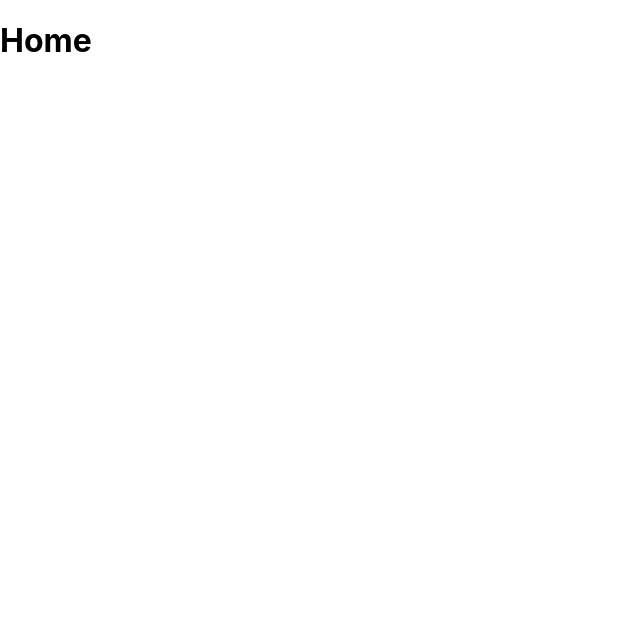
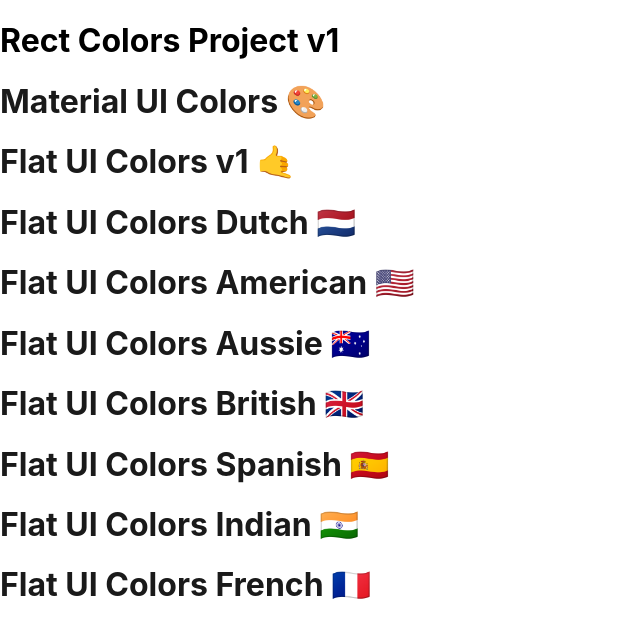
Before and after one commit to SeanDylan1982/rcp-v1, a React (Create React App) app: page / in a window 1280 px wide. Shown: the top 638 px of the page, without its empty margins (0-640 px from the left). Built offline with nearby package versions, Linux system fonts and the light colour scheme.

Commit message:
Home links

```diff
--- a/src/ColorHelpers.js
+++ b/src/ColorHelpers.js
@@ -3,7 +3,8 @@
 const levels = [50, 100, 200, 300, 400, 500, 600, 700, 800, 900];
 
 function generatePallette(starterPallette) {
-  if (window.location.pathname === '/') {
+  const url = window.location.pathname;
+  if (url === '/' || url === '') {
     return <Home />;
   }
   let newPallette = {
--- a/src/Home.js
+++ b/src/Home.js
@@ -1,10 +1,21 @@
 import React, { Component } from 'react';
+import PalletteList from './PalletteList';
+import seedColors from './seedColors';
 // import './Home.css';
 
 class Home extends Component {
+  static defaultProps = {
+    colors: seedColors,
+  }
+  constructor(props) {
+    super(props);
+    this.state = {
+
+    }
+  }
   render() {
     return (
-      <h1>Home</h1>
+      <PalletteList pallettes={seedColors} />
     );
   }
 }
--- /dev/null
+++ b/src/PalletteList.js
@@ -0,0 +1,32 @@
+import React, { Component } from 'react';
+import seedColors from './seedColors';
+
+
+class PalletteList extends Component {
+  static defaultProps = {
+    colors: seedColors,
+  }
+  constructor(props) {
+    super(props);
+    this.state = {
+      colors: seedColors,
+    }
+  }
+  render() {
+    const { pallettes } = this.props;
+    return (
+      <div>
+        <h1>Rect Colors Project v1</h1>
+        {pallettes.map(pallette => (
+          <div>
+            <a href={`/palette/${pallette.id}`} style={{ textDecoration: "none", color: "#1a1a1a" }}>
+              <h1>{pallette.paletteName} {pallette.emoji}</h1>
+            </a>
+          </div>
+        ) )}
+      </div>
+    );
+  }
+}
+
+export default PalletteList;
```
